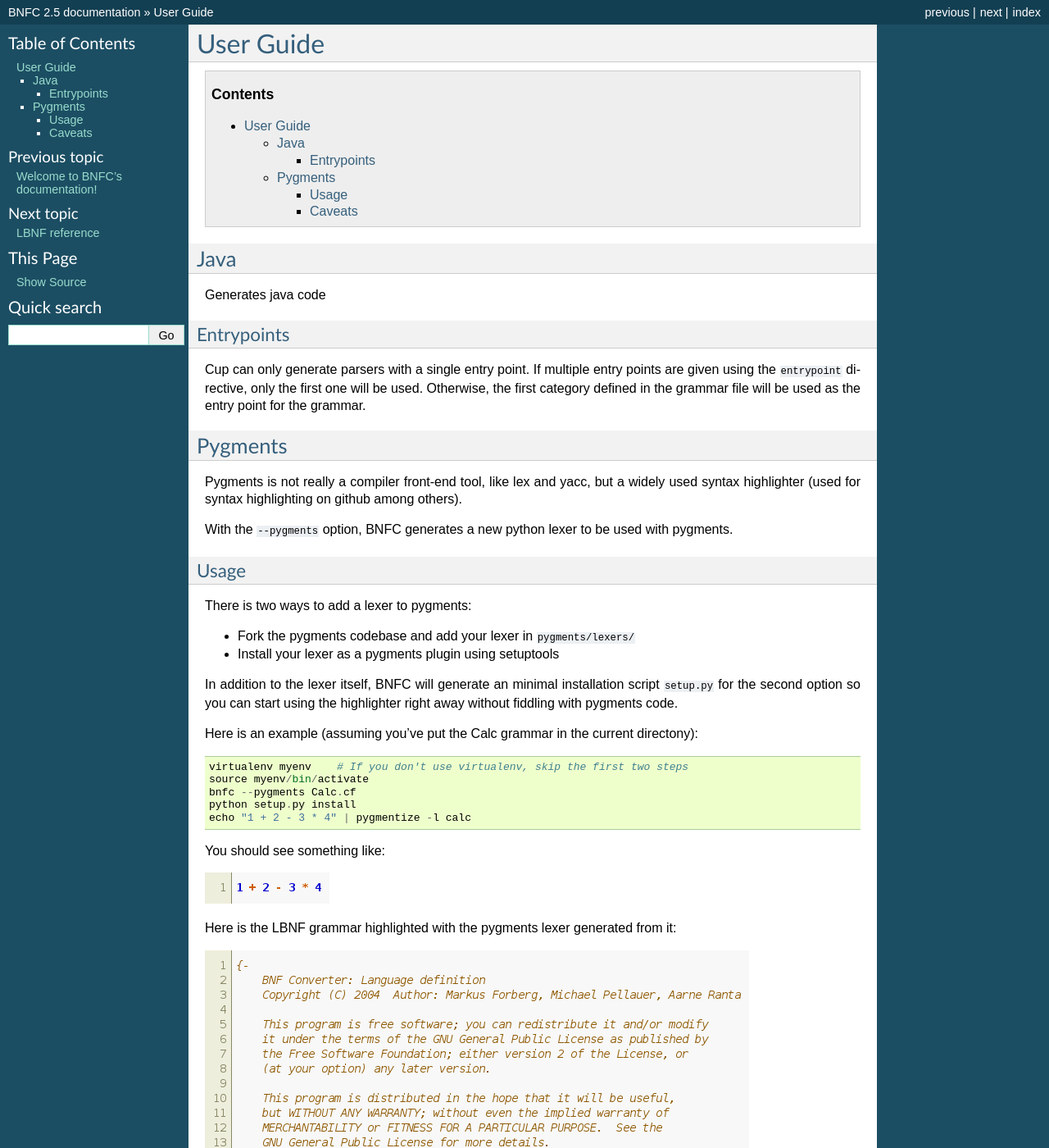
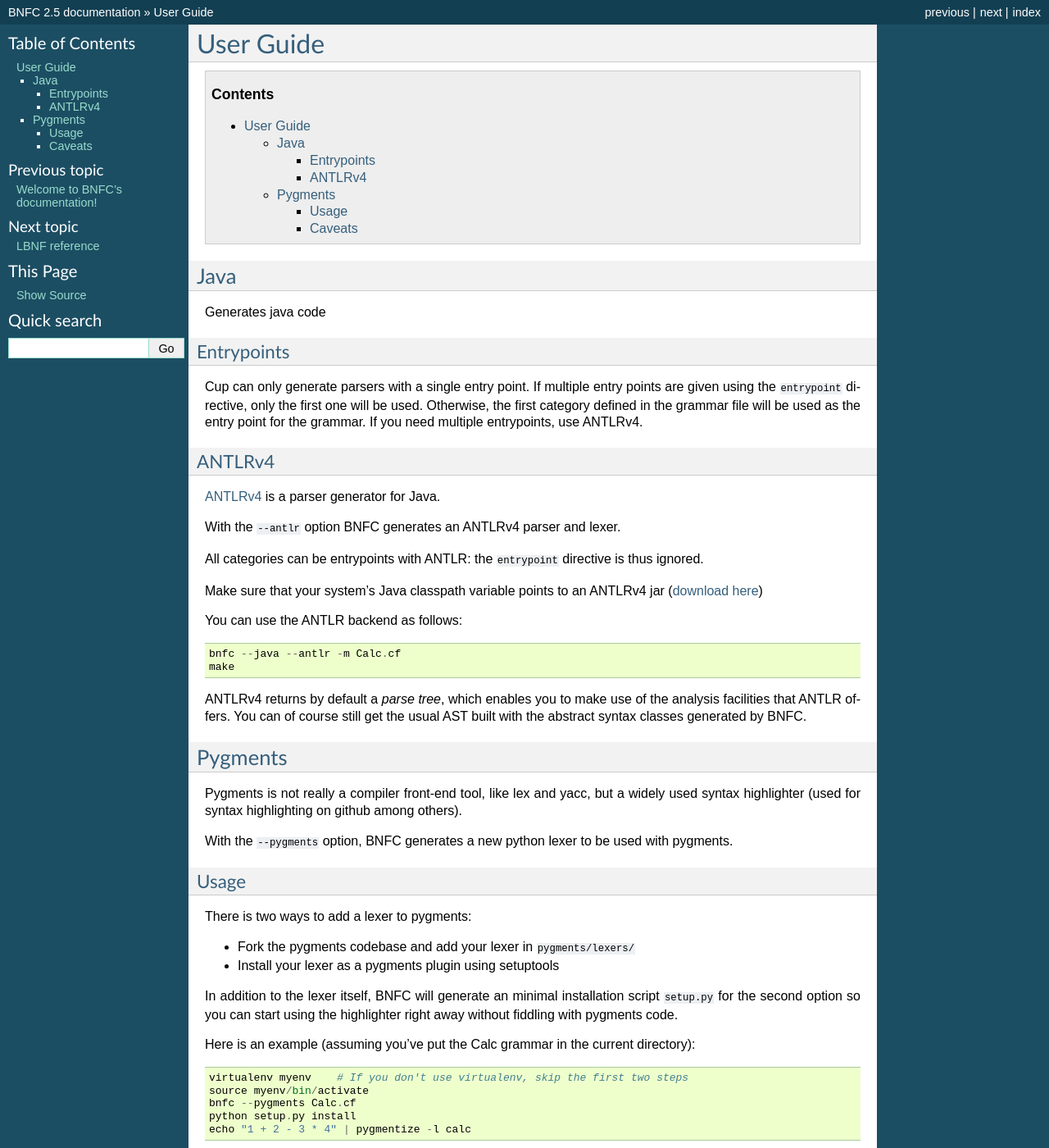
Before and after one commit to BNFC/bnfc, a Sphinx documentation site: the page built from docs/user_guide.rst, in a window 1280 px wide and 1400 px high. Shown: the whole window at 82% size. Built offline with Sphinx 7.4.7, drawn with Linux system fonts in a browser that asks for light colours; formulas are drawn with MathJax 3.

Commit message:
Fix comment about alternative entrypoints in generated Test.
Beginning writing manual page.

```diff
--- a/docs/user_guide.rst
+++ b/docs/user_guide.rst
@@ -16,6 +16,30 @@ Cup can only generate parsers with a single entry point. If multiple entry point
 are given using the ``entrypoint`` directive, only the first one will be used.
 Otherwise, the first category defined in the grammar file will be used as the
 entry point for the grammar.
+If you need multiple entrypoints, use ANTLRv4.
+
+ANTLRv4
+.......
+
+`ANTLRv4 <http://www.antlr.org/>`_ is a parser generator for Java.
+
+With the ``--antlr`` option BNFC generates an ANTLRv4 parser and lexer.
+
+All categories can be entrypoints with ANTLR: the ``entrypoint`` directive is
+thus ignored.
+
+Make sure that your system's Java classpath variable points to an ANTLRv4 jar
+(`download here <http://www.antlr.org/download.html>`_)
+
+You can use the ANTLR backend as follows::
+
+    bnfc --java --antlr -m Calc.cf
+    make
+
+ANTLRv4 returns by default a `parse tree`, which enables you to make use of the
+analysis facilities that ANTLR offers.
+You can of course still get the usual AST built with the abstract syntax classes
+generated by BNFC.
 
 Pygments
 ========
@@ -40,7 +64,7 @@ script ``setup.py`` for the second option so you can start using the
 highlighter right away without fiddling with pygments code.
 
 Here is an example (assuming you've put the Calc grammar in the current
-directony)::
+directory)::
 
     virtualenv myenv    # If you don't use virtualenv, skip the first two steps
     source myenv/bin/activate
```
Also changed, not shown: 1 other file.
